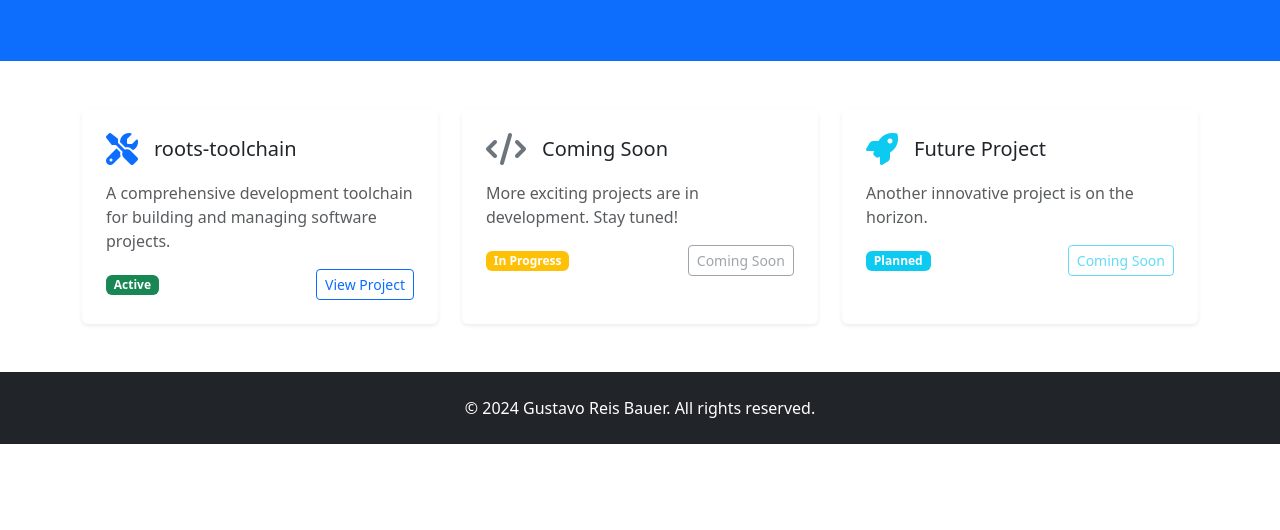
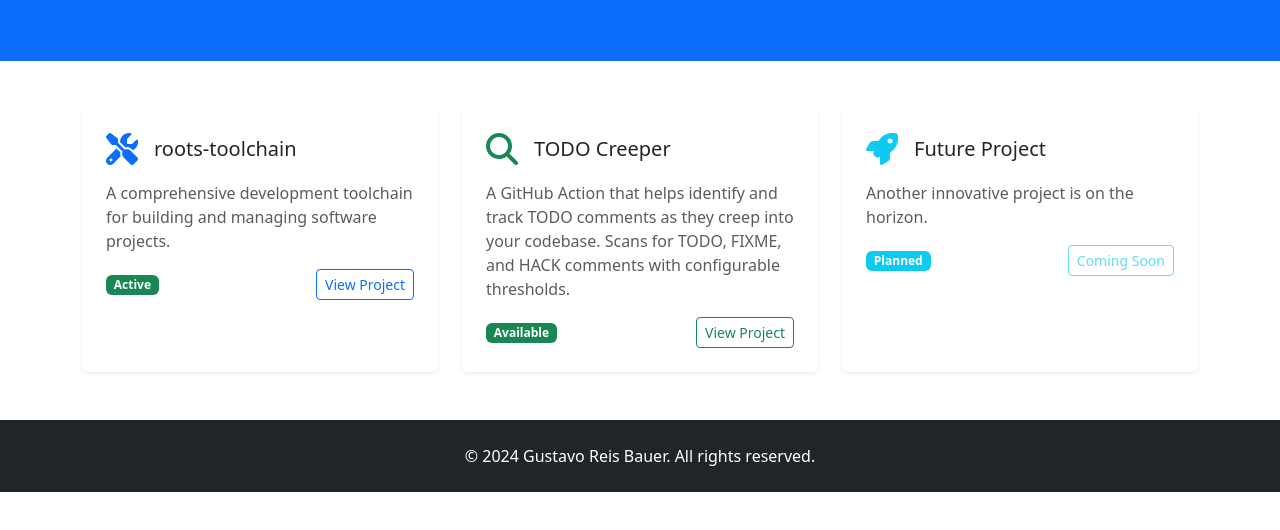
Before and after one commit to Gustrb/gustrb-site, a plain HTML site: page pages/projects.html in a window 1280 px wide. Shown: the part 232-762 px from the top of the page. Drawn offline with nearby package versions, Linux system fonts and the light colour scheme.

Commit message:
chore: add todo-creeper

```diff
--- a/pages/projects.html
+++ b/pages/projects.html
@@ -64,18 +64,18 @@
                     </div>
                 </div>
 
-                <!-- Placeholder for future projects -->
+                <!-- TODO Creeper -->
                 <div class="col-md-6 col-lg-4">
                     <div class="card h-100 border-0 shadow-sm project-card">
                         <div class="card-body p-4">
                             <div class="d-flex align-items-center mb-3">
-                                <i class="fas fa-code fs-2 text-secondary me-3"></i>
-                                <h5 class="card-title mb-0">Coming Soon</h5>
+                                <i class="fas fa-search fs-2 text-success me-3"></i>
+                                <h5 class="card-title mb-0">TODO Creeper</h5>
                             </div>
-                            <p class="card-text text-muted">More exciting projects are in development. Stay tuned!</p>
+                            <p class="card-text text-muted">A GitHub Action that helps identify and track TODO comments as they creep into your codebase. Scans for TODO, FIXME, and HACK comments with configurable thresholds.</p>
                             <div class="d-flex justify-content-between align-items-center">
-                                <span class="badge bg-warning">In Progress</span>
-                                <button class="btn btn-outline-secondary btn-sm" disabled>Coming Soon</button>
+                                <span class="badge bg-success">Available</span>
+                                <a href="https://github.com/Gustrb/todo-creeper" class="btn btn-outline-success btn-sm" target="_blank">View Project</a>
                             </div>
                         </div>
                     </div>
```
